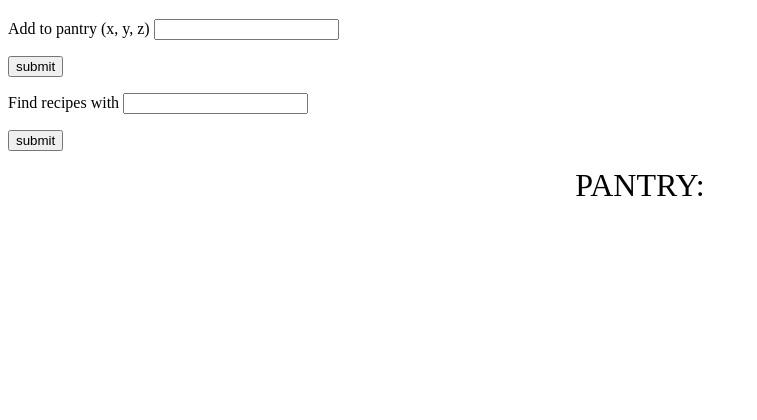
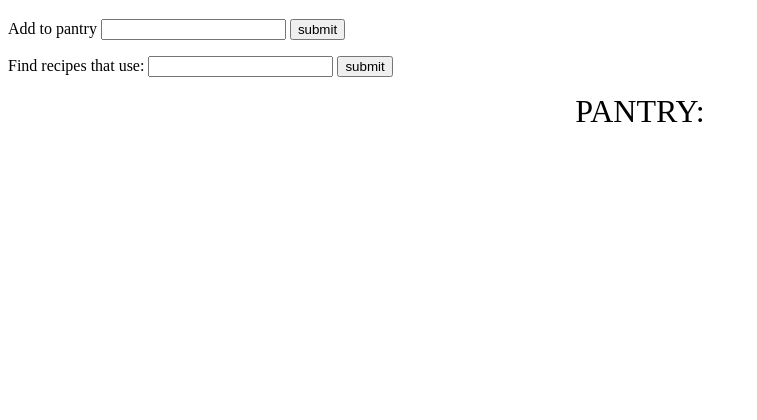
Before and after one commit to dphan480/tartanhack21, a Flask app: page / in a window 1280 px wide. Shown: the part 309-729 px from the top of the page, without its empty margins (0-757 px from the left). Run offline with Flask 2, Linux system fonts and the light colour scheme.

Commit message:
Update homepage.html

```diff
--- a/David Phan/templates/homepage.html
+++ b/David Phan/templates/homepage.html
@@ -4,22 +4,30 @@
     <title>Home Page</title>
     </head>
     <body>
-        <center><img src='https://cdn.discordapp.com/attachments/817509433101123586/818143081672343552/Untitled_Artwork.png' alt='sloth' height = 300 width = 100%/></center>
+        <center><img src='https://cdn.discordapp.com/attachments/817509433101123586/818143081672343552/Untitled_Artwork.png'
+            alt='sloth'
+            height = 300
+            width = 100%/></center>
     </body>
     <form action="/" method = "POST">
-        <p>Add to pantry (x, y, z) <input type = "text" name = "Item" /></p>
-        <p><input type = "submit" value = "submit" /></p>
+        <p>
+            Add to pantry <input type = "text" name = "Item" />
+            <input type = "submit" value = "submit" />
+        </p>
     </form>
     <form action="/search/" method = "POST">
-        <p>Find recipes with <input type = "text" name = "Recipes" /></p>
-        <p><input type = "submit" value = "submit" /></p>
+        <p>
+            Find recipes that use: <input type = "text" name = "Recipes" />
+            <input type = "submit" value = "submit" />
+        </p>
     </form>
     <body>
         <center>
         <font size="6">PANTRY:</font>
         {% for item in pantry %}
             <form action="/" method= "POST">
-                <p>{{item}}
+                <p>
+                    {{item}}
                     <input type = "submit" name = {{item}} value = "x" />
                 </p>
             </form>
```
